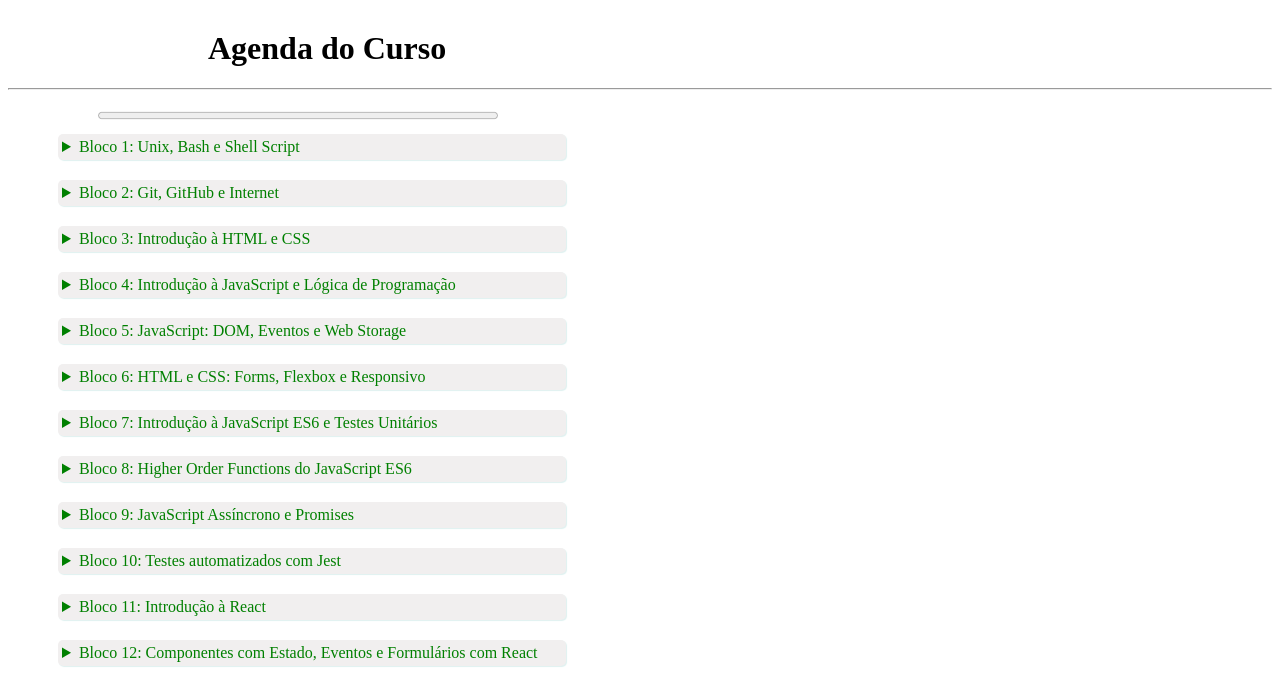
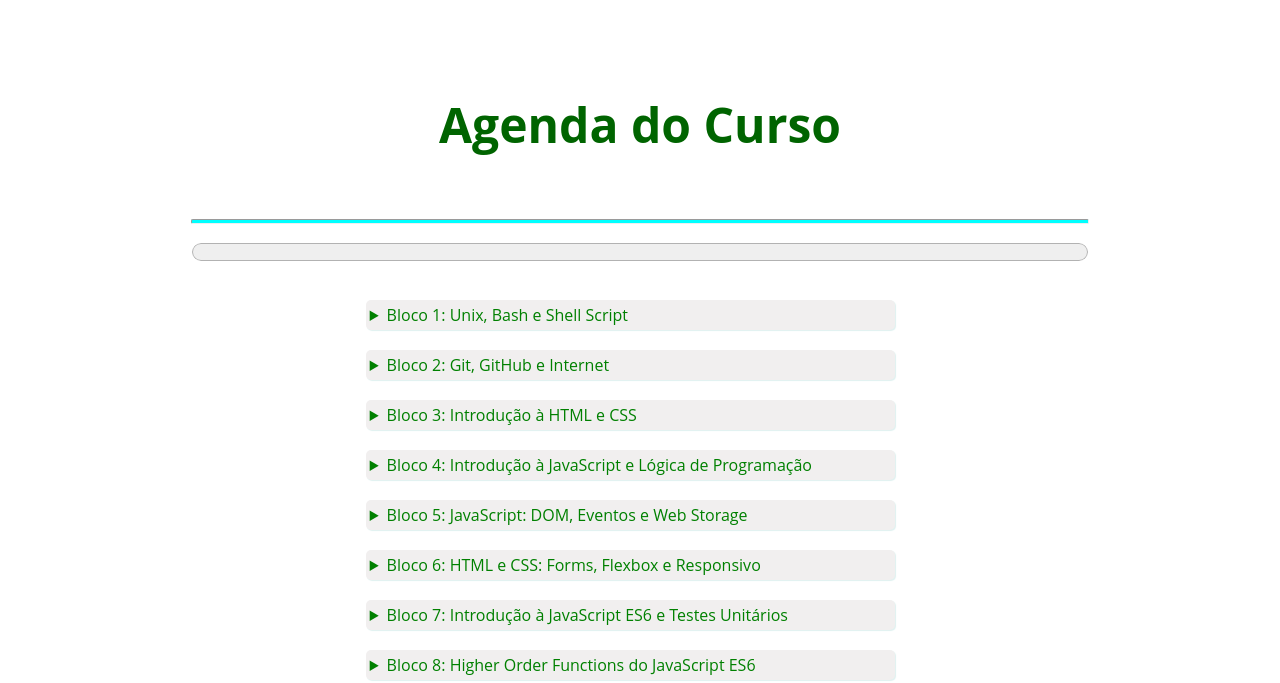
Before and after one commit to enicio/enicio.github.io, a plain HTML site: page todolisttrybe/index.html in a window 1280 px wide. Shown: the top 683 px of the page. Drawn offline with Linux system fonts and the light colour scheme.

Commit message:
css refatorado e refeito

```diff
--- a/todolisttrybe/index.html
+++ b/todolisttrybe/index.html
@@ -13,7 +13,7 @@
 			<h1>Agenda do Curso</h1>
 		</div>
 		<hr>
-		<progress class="progress is-primary" value="0" max="154">15%</progress>
+		<progress class="progress" value="0" max="154"></progress>
 		<div class="general-block">
 		</div>
 		<script src="./data/blocos.js"></script>
--- a/todolisttrybe/scripts/script.js
+++ b/todolisttrybe/scripts/script.js
@@ -8,13 +8,7 @@ for (index = 0; index < kombi.length - 1; index += 1) {
   blocks = document.querySelectorAll('.contents')
   block = document.createElement('details')
   block.classList.add(`bloco${index}`)
-  //progress = document.createElement('progress')
-
   blocks[0].appendChild(block)
-  //blocks[0].appendChild(progress).value = "0"
-  //progress.max = "100"
-  //progress.id = `pBloco${index}`
-
   summary = document.createElement('summary')
   document.querySelectorAll('details')[index].appendChild(summary).innerText = kombi[index]
 }
@@ -22,12 +16,10 @@ for (index = 0; index < kombi.length - 1; index += 1) {
 //Adicionando os conteudos de cada bloco
 
 list = document.createElement('OL')
-
 document.querySelectorAll('details')[0].appendChild(list)
 
 let nextDatails = 0;
 let childrenCount = 0;
-
 
 for (let index = 0; index < kombiCarregada.length; index += 1) {
 
@@ -44,7 +36,6 @@ for (let index = 0; index < kombiCarregada.length; index += 1) {
   CadaItem.id = "conteudos"
   document.querySelectorAll('details')[nextDatails].querySelector('ol')
     .appendChild(CadaItem).innerText = kombiCarregada[index]
-
   document.querySelectorAll('details')[nextDatails].querySelector('ol')
     .children[childrenCount].appendChild(linkToContent).href = contentLinks[index]
   document.querySelectorAll('details')[nextDatails].querySelector('ol')
@@ -52,14 +43,10 @@ for (let index = 0; index < kombiCarregada.length; index += 1) {
   document.querySelectorAll('details')[nextDatails].querySelector('ol')
     .children[childrenCount].appendChild(linkToContent).target = '_blank'
   childrenCount += 1;
-
 }
 
-
-
-//window.addEventListener('click', changeBackground)
-let ops = document.querySelector('.contents')
-ops.addEventListener('click', changeBackground)
+let contents = document.querySelector('.contents')
+contents.addEventListener('click', changeBackground)
 
 let progresso = 0;
 
--- a/todolisttrybe/style.css
+++ b/todolisttrybe/style.css
@@ -1,14 +1,44 @@
+body {
+  margin: 0;
+  padding: 0;
+  font-size: 100%;
+  box-sizing: border-box;
+  font-family: 'Open Sans', sans-serif;
+}
 
 .title {
+  display: flex;
+  justify-content: center;
+  text-align: center;
   margin-top: 30px;
-    margin-left: 200px;
+  padding: 30px;
+  font-size: x-large;
+  color: darkgreen;
+}
+
+body hr {
+  margin: auto;
+  width: 70%;
+  height: 3px;
+  background-color: aqua;
+  border-radius: 2px;
 }
 
 .progress {
-    width: 400px;
+  display: flex;
+  margin: auto;
+  width: 70%;
   height: 15px;
-    margin-left: 90px;
   margin-top: 10px;
+  margin-bottom: 20px;
+  padding: 18px;
+}
+
+.general-block {
+  display: flex;
+  justify-content: center;
+  /* margin-bottom: 50px; */
+  margin: 0 50px 50px 50px;
 }
 
 a {
@@ -26,14 +56,6 @@ a {
   color: cadetblue;
   justify-content: flex-end;
 }
-/* a[href^="http"]::before {
-    content: "🔗";
-} */
-
-details {
-    margin-left: 50px;
-    max-width: 900px;
-}
 
 .selected {
   background-color:rgb(183, 250, 183);
@@ -42,20 +64,18 @@ details {
 details > summary {
   font-size: medium;
   padding: 4px;
-    width: 500px;
+  width: 95%;
   background-color: #f1efef;
   box-shadow: 1px 1px 1px #dff1f0;
   cursor: pointer;
   border-radius: 5px;
 }
 
-
-
 li {
   display: flex;
   align-items: center;
   justify-content: space-between;
-    font-size: small;
+  font-size: medium;
   max-width: 500px;
   line-height: 25px;
   background-color: rgb(238, 232, 232);
```
Lines whose indentation alone changed are shown as unchanged.
